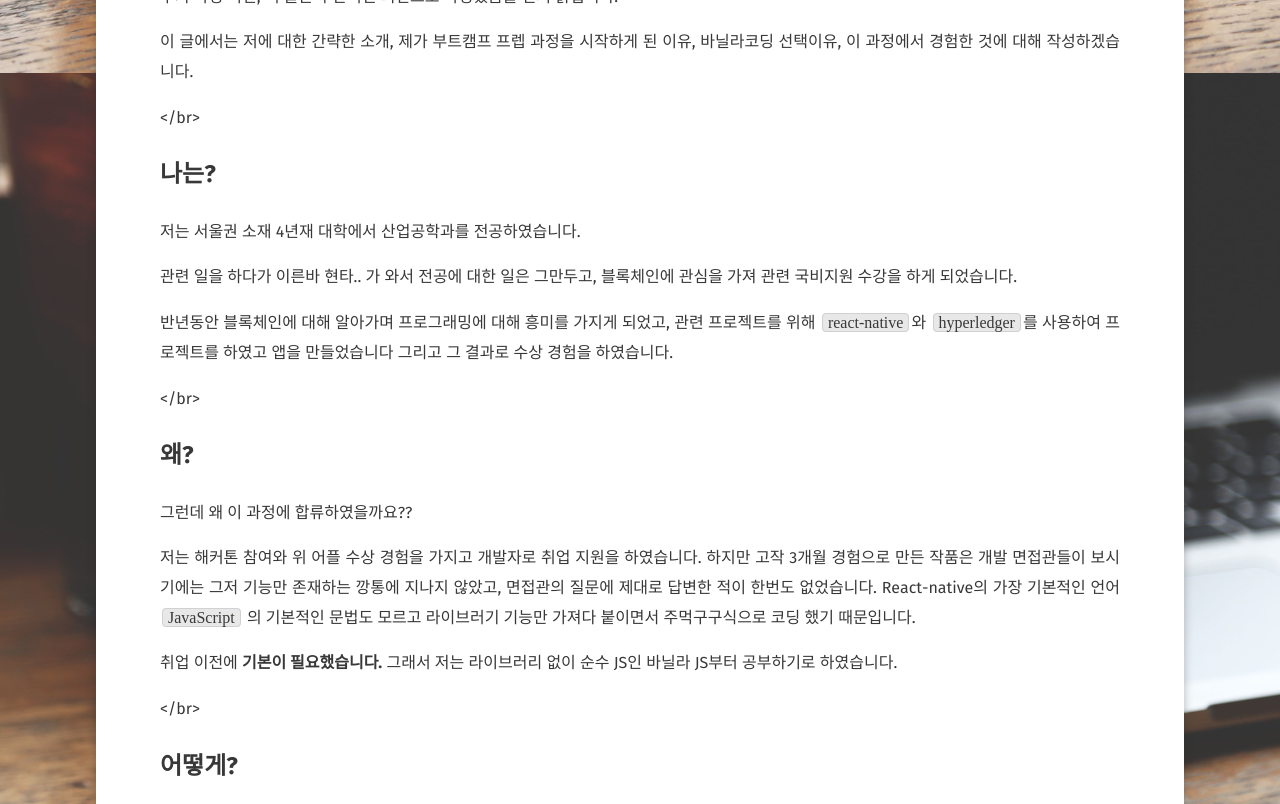
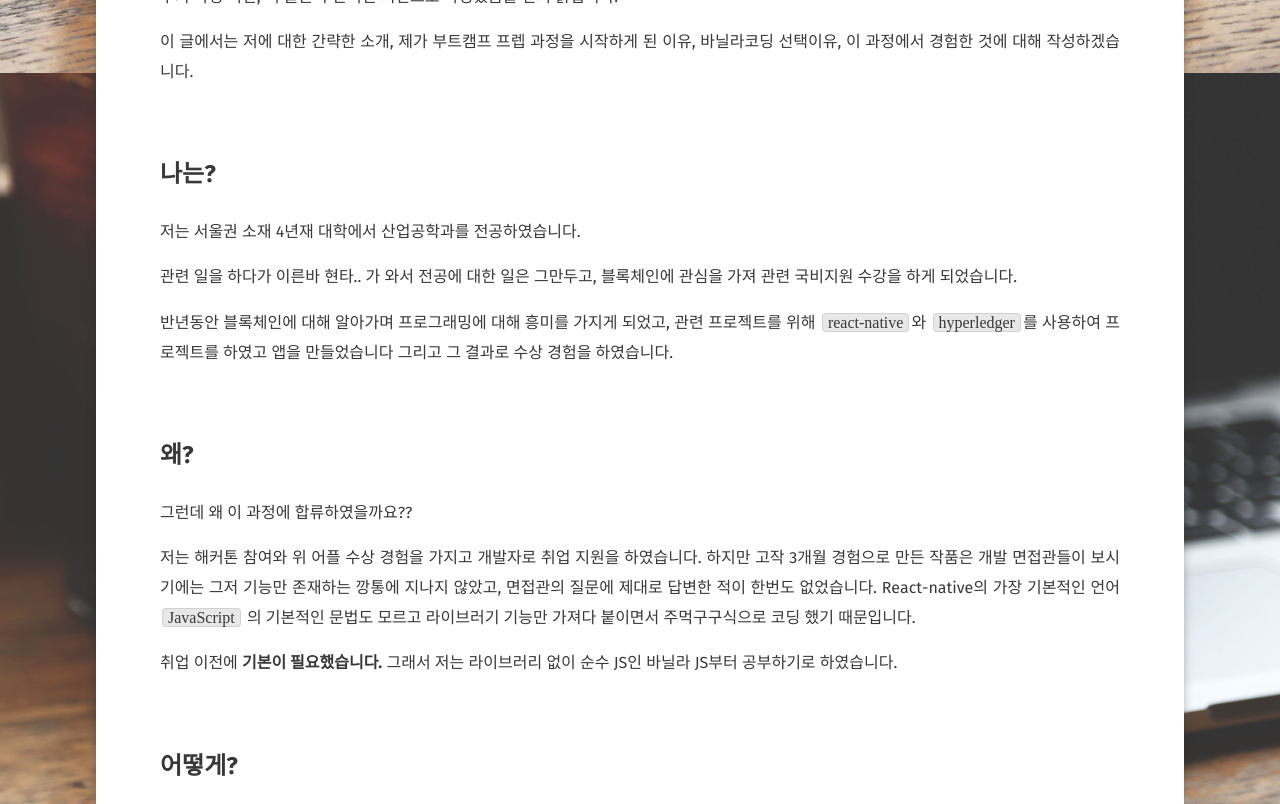
Before and after one commit to Kyounghwan01/lala, a Jekyll site: the page built from _posts/Vanillacoding/2019-05-29-prep-수강후기.md, in a window 1280 px wide and 1400 px high, scrolled down 675 px. Shown: the part 152-956 px from the top of the window. Built offline with Jekyll 4.4.1, drawn with Linux system fonts in a browser that asks for light colours; some web fonts are replaced.

Commit message:
Update 2019-05-29-prep-수강후기.md

```diff
--- a/_posts/Vanillacoding/2019-05-29-prep-수강후기.md
+++ b/_posts/Vanillacoding/2019-05-29-prep-수강후기.md
@@ -21,7 +21,7 @@ comments: false
 
 이 글에서는 저에 대한 간략한 소개, 제가 부트캠프 프렙 과정을 시작하게 된 이유, 바닐라코딩 선택이유, 이 과정에서 경험한 것에 대해 작성하겠습니다.
 
-</br>
+<br>
 
 ## 나는?
 
@@ -31,7 +31,7 @@ comments: false
 
 반년동안 블록체인에 대해 알아가며 프로그래밍에 대해 흥미를 가지게 되었고, 관련 프로젝트를 위해 `react-native`와 `hyperledger`를 사용하여 프로젝트를 하였고 앱을 만들었습니다 그리고 그 결과로 수상 경험을 하였습니다.
 
-</br>
+<br>
 
 ## 왜?
 
@@ -41,7 +41,7 @@ comments: false
 
 취업 이전에 **기본이 필요했습니다.** 그래서 저는 라이브러리 없이 순수 JS인 바닐라 JS부터 공부하기로 하였습니다.
 
-</br>
+<br>
 
 ## 어떻게?
 
@@ -76,7 +76,7 @@ comments: false
 **취업률**이 매우 높습니다. 올해 수료하신 부트캠프 5기 분들은 다 취업하셨다고 합니다.
 
 
-</br>
+<br>
 
 ## 바닐라코딩
 
@@ -89,7 +89,7 @@ comments: false
 세번째, 직무전환을 위한 사람들이 대상이라 재직자도 듣게하는 취지여서 저녁시간에  수업이 잡혀 있습니다. 그에 따라 사람들이 조금 지쳐보이고, 수업 분위기가 조금 쳐지는 것 같은 느낌이 들었습니다. 그렇지만 들을 사람들은 어떻게든 듣겠죠. 그렇다고 강의 퀄리티가 떨어진다는 의미는 아닙니다. 강의가 궁금하시면 [`바닐라코딩 youtube`](https://www.youtube.com/channel/UCqw3KRd7EBORZPqpxU4XLEA ) 여기 들어가셔서 올라온 강의 보시면 될 것 같습니다.
 
 
-</br>
+<br>
 
 ## 결론
 
@@ -100,3 +100,5 @@ comments: false
 커리큘럼 및 학원에 대한 정보가 궁금하시면 [`바닐라코딩`](https://www.vanillacoding.co/ ) 이곳으로 들어가셔서 문의하시기 바랍니다.
 
 지금까지 긴 글 읽어주셔서 감사하고 꼭 좋은 커리큘럽 찾으셔서 하고자 하는 일을 하시길 바라겠습니다. 감사합니다.
+
+<br>
```
